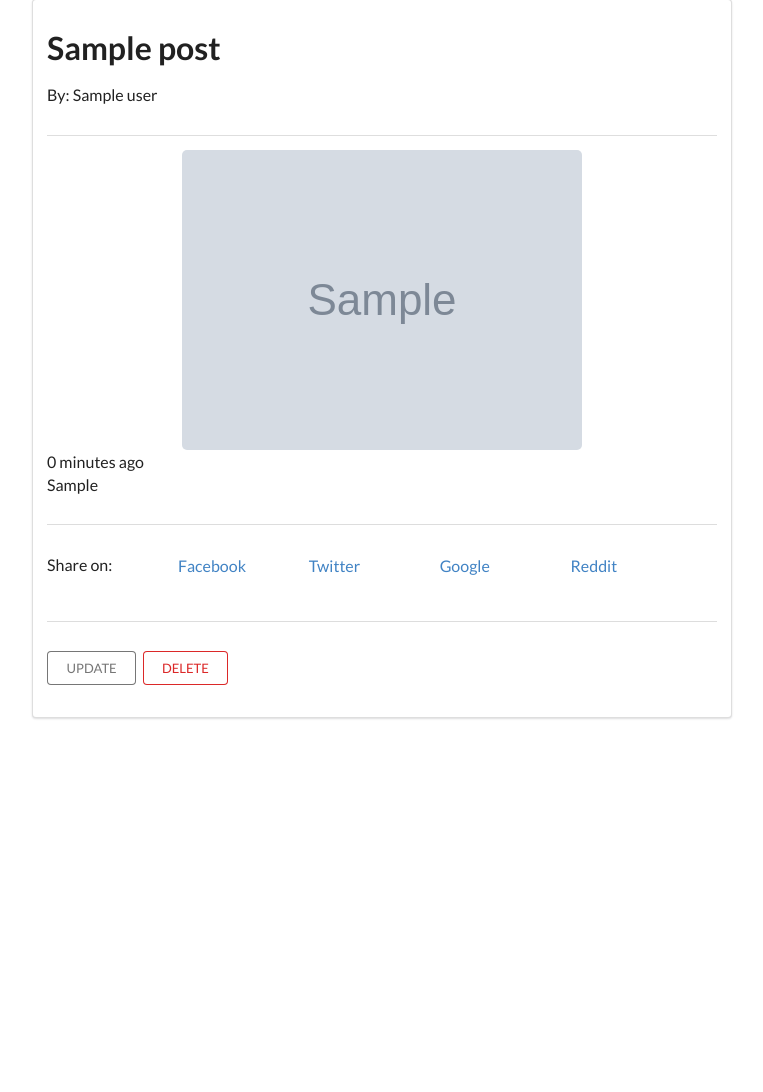
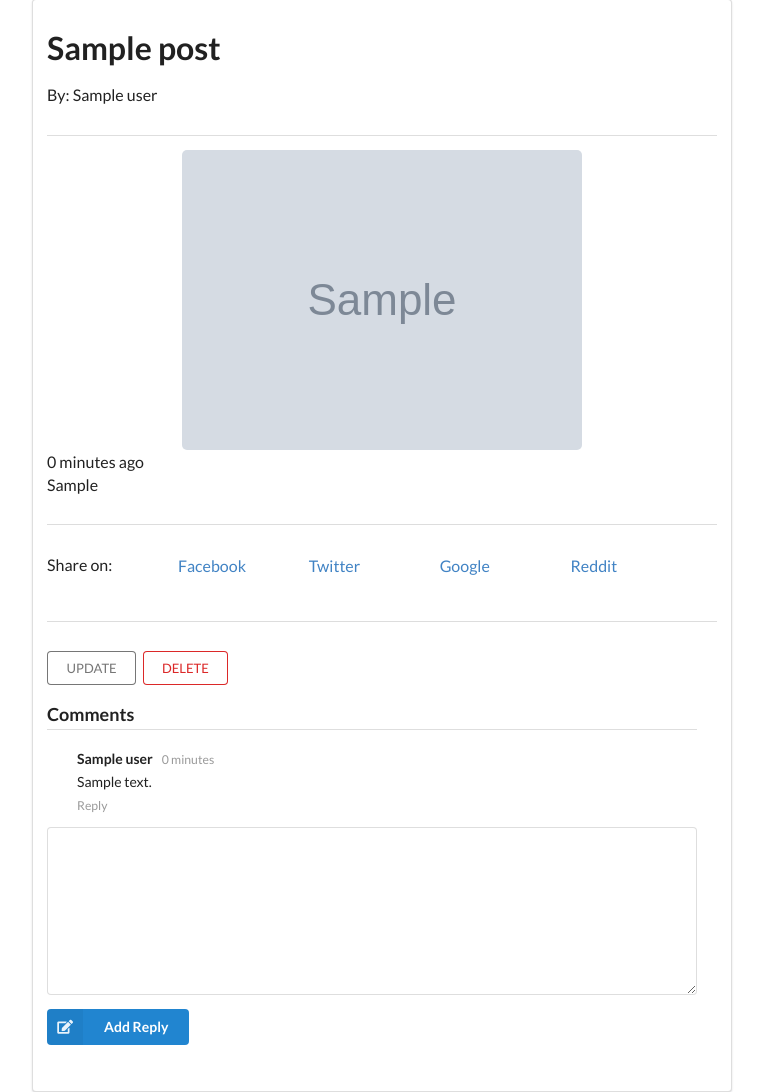
Before and after one commit to manki11/MyBlog, a Django app: template myBlog/posts/templates/posts/post_details.html in a window 1280 px wide. Shown: the part 67-1159 px from the top of the page, without its empty margins (258-1021 px from the left). Before the commit the page ends 786 px from the top, so only its background shows below. Run offline with Django 3.2, Linux system fonts and the light colour scheme; the template is opened without the code that fills it: most values are stand-ins (such as "Sample title", 1, 10 or a date in 2020); grey boxes marked "Sample" are stand-in pictures; parts of the project's set-up code (start-up, migrations or seed data) failed here and were passed over; some libraries are stand-ins or nearby versions.

Commit message:
feat: comments added to posts and ui updated

```diff
--- a/myBlog/posts/models.py
+++ b/myBlog/posts/models.py
@@ -3,6 +3,7 @@ from django.urls import reverse
 from django.db.models.signals import pre_save
 from django.utils.text import slugify
 from django.conf import settings
+from comments.models import Comment
 from django.utils import timezone
 from markdown_deux import markdown
 from django.utils.safestring import mark_safe
@@ -48,6 +49,11 @@ class Post(models.Model):
     class Meta:
         ordering = ["-date", "-id"]
 
+    @property
+    def comments(self):
+        qs = Comment.objects.filter_by_instance(self)
+        return qs
+
 
 def create_slug(instance, new_slug=None):
     slug = slugify(instance.title)
--- a/myBlog/posts/templates/posts/post_details.html
+++ b/myBlog/posts/templates/posts/post_details.html
@@ -27,7 +27,8 @@
                     <div class="content-markdown"><p class="body">{{post.get_markdown}}</p></div>
                 </div>
 
-                <div class="fb-like" data-href="{{ request.build_absolute_uri }}" data-layout="button_count" data-action="like" data-size="large" data-show-faces="true" data-share="true"></div>
+                <div class="fb-like" data-href="{{ request.build_absolute_uri }}" data-layout="button_count"
+                     data-action="like" data-size="large" data-show-faces="true" data-share="true"></div>
 
                 <div class="ui section divider"></div>
 
@@ -40,13 +41,16 @@
                         Facebook
                     </a>
 
-                    <a class="container segment three wide column" href="https://twitter.com/home?status={{ post.body|truncatewords:20|urlify }}%20{{ request.build_absolute_uri }}">
+                    <a class="container segment three wide column"
+                       href="https://twitter.com/home?status={{ post.body|truncatewords:20|urlify }}%20{{ request.build_absolute_uri }}">
                         Twitter
                     </a>
 
-                    <a class="container segment three wide column" href='https://plus.google.com/share?url={{ request.build_absolute_uri }}'>Google </a>
+                    <a class="container segment three wide column"
+                       href='https://plus.google.com/share?url={{ request.build_absolute_uri }}'>Google </a>
 
-                    <a class="container segment three wide column" href="http://www.reddit.com/submit?{{ request.build_absolute_uri }}/&title={{ post.body|truncatewords:20|urlify}}">Reddit</a>
+                    <a class="container segment three wide column"
+                       href="http://www.reddit.com/submit?{{ request.build_absolute_uri }}/&title={{ post.body|truncatewords:20|urlify}}">Reddit</a>
 
                 </div>
 
@@ -56,8 +60,52 @@
                 <a href='{% url "posts:update" post_slug=post.slug%}' class="ui small grey basic button">UPDATE</a>
                 <a href='{% url "posts:delete" post_slug=post.slug%}' class="ui small red basic button">DELETE</a>
 
-                <div class="fb-comments" data-href="{{request.build_absolute_uri}}" data-numposts="5"></div>
+                <div class="ui comments">
+                    <h3 class="ui dividing header">Comments</h3>
 
+                    {% for comment in post.comments.all %}
+                    <!--main comment-->
+                    <div class="comment comment-indent">
+                        <div class="content">
+                            <a class="author">{{ comment.user.get_full_name }}</a>
+                            <div class="metadata">
+                                <span class="date">{{ comment.timestamp| timesince}}</span>
+                            </div>
+                            <div class="text">
+                                <p>{{ comment.content }}</p>
+                            </div>
+                            <div class="actions">
+                                <a class="reply">Reply</a>
+                            </div>
+                        </div>
+                        <!--reply comment-->
+                        <!--<div class="comments comment-indent">-->
+                            <!--<div class="comment">-->
+                                <!--<div class="content">-->
+                                    <!--<a class="author">Jenny Hess</a>-->
+                                    <!--<div class="metadata">-->
+                                        <!--<span class="date">Just now</span>-->
+                                    <!--</div>-->
+                                    <!--<div class="text">-->
+                                        <!--Elliot you are always so right :)-->
+                                    <!--</div>-->
+                                    <!--<div class="actions">-->
+                                        <!--<a class="reply">Reply</a>-->
+                                    <!--</div>-->
+                                <!--</div>-->
+                            <!--</div>-->
+                        <!--</div>-->
+                    </div>
+                    {% endfor %}
+                    <form class="ui reply form">
+                        <div class="field">
+                            <textarea></textarea>
+                        </div>
+                        <div class="ui blue labeled submit icon button">
+                            <i class="icon edit"></i> Add Reply
+                        </div>
+                    </form>
+                </div>
             </div>
         </div>
     </div>
--- a/myBlog/posts/views.py
+++ b/myBlog/posts/views.py
@@ -6,7 +6,7 @@ from django.urls import reverse
 from django.db.models import Q
 from django.utils import timezone
 from django.contrib import messages
-from django.core.paginator import Paginator, EmptyPage, PageNotAnInteger
+from django.core.paginator import Paginator
 from .models import Post
 from .forms import PostForm
 
@@ -38,6 +38,7 @@ def post_details(request, post_slug):
     if post.draft or post.date > timezone.now():
         if not request.user.is_staff or not request.user.is_superuser:
             raise Http404
+
     return render(request, 'posts/post_details.html', {'post': post})
 
 
--- a/myBlog/static/css/base.css
+++ b/myBlog/static/css/base.css
@@ -18,3 +18,7 @@
     margin-left: 0px !important;
     margin-right: 0px !important;
 }
+
+.comment-indent{
+    margin-left: 30px !important;
+}
```
Also changed, not shown: myBlog/comments/models.py (+16 -2 lines), myBlog/comments/migrations/0001_initial.py (deleted), myBlog/db.sqlite3, 1 other file.
